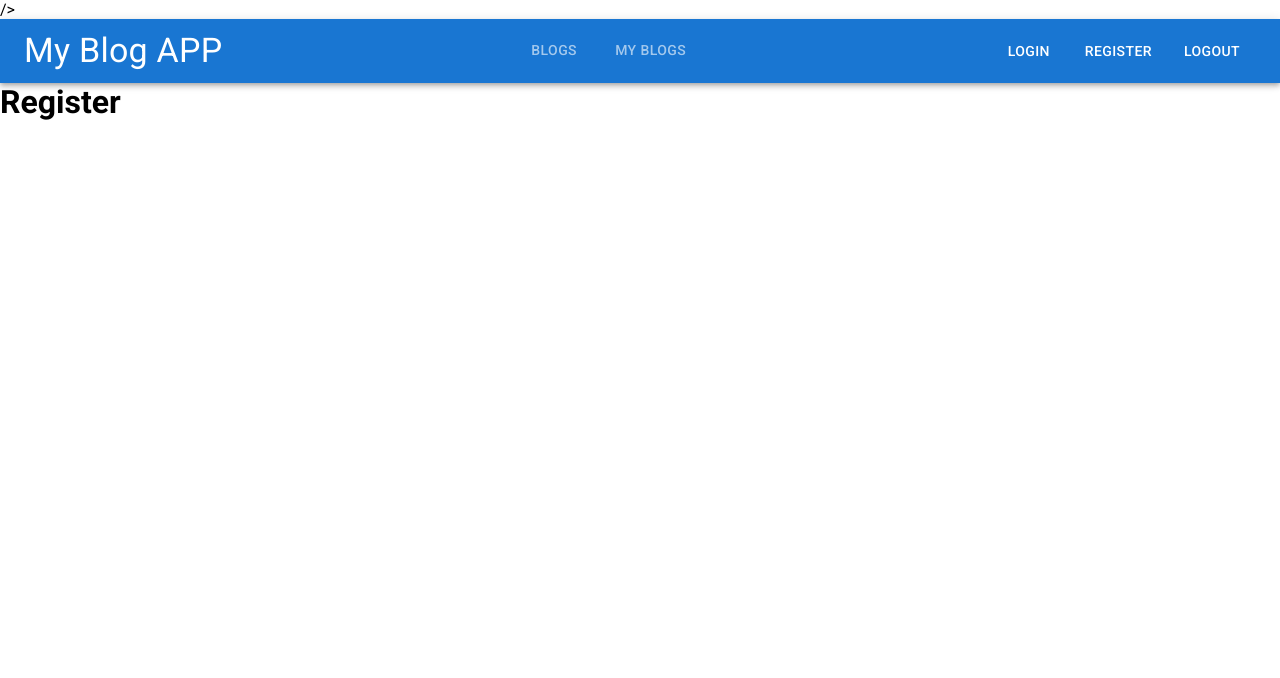
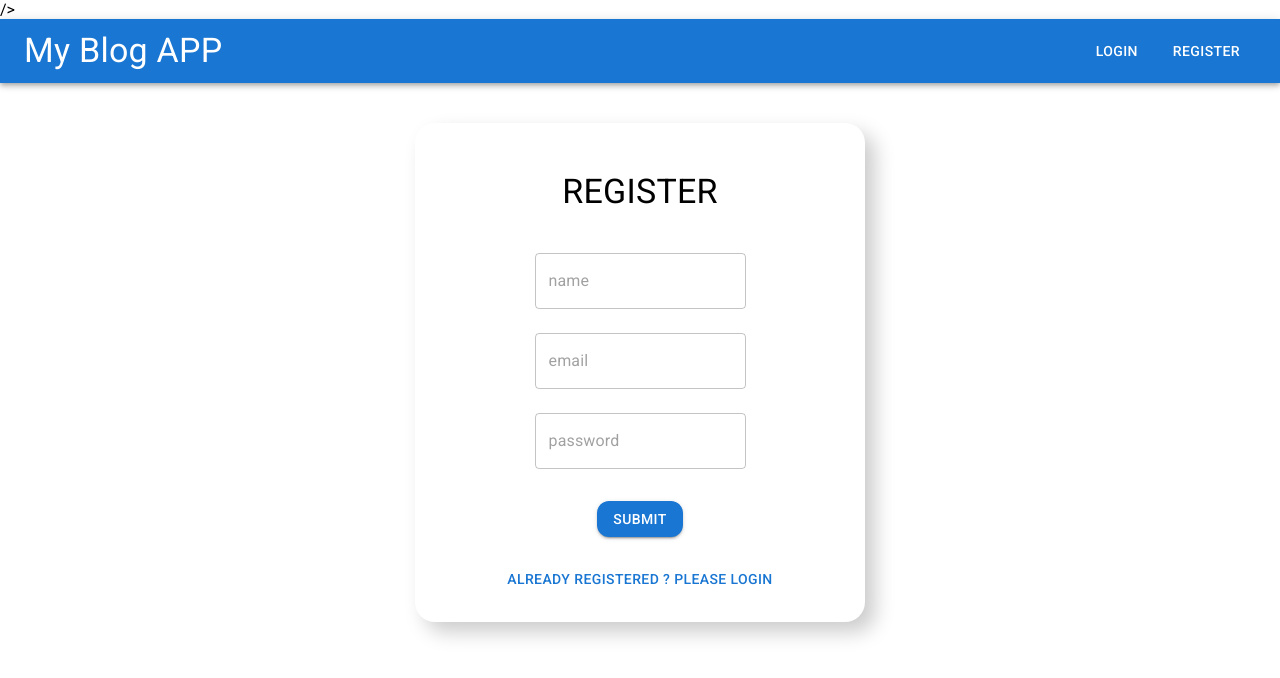
Before and after one commit to HanenBenYounes/Blog_MERN_app, a React (Create React App) app in the folder client/: page /register in a window 1280 px wide. Shown: the top 678 px of the page. Built offline with nearby package versions, Linux system fonts and the light colour scheme.

Commit message:
new commit

```diff
--- a/client/package.json
+++ b/client/package.json
@@ -1,5 +1,6 @@
 {
   "name": "client",
+  "proxy":"http://localhost:8080",
   "version": "0.1.0",
   "private": true,
   "dependencies": {
@@ -10,6 +11,7 @@
     "@testing-library/jest-dom": "^5.16.5",
     "@testing-library/react": "^13.4.0",
     "@testing-library/user-event": "^13.5.0",
+    "axios": "^1.4.0",
     "react": "^18.2.0",
     "react-dom": "^18.2.0",
     "react-redux": "^8.0.7",
--- a/client/src/components/Header.js
+++ b/client/src/components/Header.js
@@ -14,6 +14,7 @@ const Header = () => {
     <AppBar position='sticky'>
         <Toolbar>
             <Typography variant='h4'>My Blog APP</Typography>
+            {isLogin && (
                      <Box display={'flex'} marginLeft="auto" marginRight={'auto'}>
                      <Tabs textColor='inherit' value={value} onChange={(e,val)=>setValue(val)}>
                          <Tab label="blogs" LinkComponent={Link} to="/blogs" ></Tab>
@@ -21,9 +22,22 @@ const Header = () => {
 
                      </Tabs>
                      </Box>
+
+            )}
+
+                <Box display={"flex"} marginLeft="auto">
+                 {!isLogin &&(
+                    <>
                     <Button sx={{margin:1, color:'white'}} LinkComponent={Link} to ="/login">Login</Button>
                       <Button sx={{margin:1, color:'white'}} LinkComponent={Link} to ="/register">Register</Button>
-                <Button sx={{margin:1, color:'white'}}>Logout</Button>
+                    </>
+
+                 )}
+                 {isLogin &&( <Button sx={{margin:1, color:'white'}}>Logout</Button>)
+}
+
+                </Box>
+
 
         </Toolbar>
     </AppBar>
--- a/client/src/pages/Login.js
+++ b/client/src/pages/Login.js
@@ -1,5 +1,5 @@
 import React from 'react'
-
+import {Box, Typography, TextField, Button}from "@mui/material"
 const Login = () => {
   return (
     <div>
--- a/client/src/pages/Register.js
+++ b/client/src/pages/Register.js
@@ -1,11 +1,103 @@
-import React from 'react'
+import React, {useState} from 'react'
+import { useNavigate } from 'react-router-dom'
+import {Box, Typography, TextField, Button}from "@mui/material"
+import e from 'cors';
+import  axios from "axios"
+const Register = () => {
+    const navigate = useNavigate();
+    //state
+    const [inputs, setInputs]=useState({
+        name:'',
+        email:'',
+        password:''
+    });
+    //handle input change
+    const handleChange = (e) =>{
+      setInputs((prevState)=>({
+        ...prevState,
+        [e.target.name]:e.target.value,
 
-const Register = () => {
+
+
+      }));
+    };
+    //form handle
+    const handleSubmit = async (e) =>{
+      e.preventDefault();
+      try{
+       const {data} = await axios.post('/api/v1/user/register', {username:inputs.name, email:inputs.email, password:inputs.password});
+        if(data.success){
+          alert("User Registered Successfully");
+          navigate("/login");
+
+        }
+
+      }catch (error){
+        console.log (error)
+
+      }
+
+      };
   return (
-    <div>
-      <h1>Register</h1>
-    </div>
+    <>
+    <form onSubmit={handleSubmit}>
+      <Box
+      maxWidth={450}
+      display="flex"
+      flexDirection={"column"}
+      alignItems="center"
+      justifyContent={"center"}
+      margin="auto"
+      marginTop={5}
+      boxShadow="10px 10px 20px #ccc"
+      padding={3}
+      borderRadius={5}
+    >
+        <Typography variant="h4"
+        sx={{textTransform:"uppercase"}}
+        padding={3}
+        textAlign="center">Register</Typography>
+        <TextField
+        placeholder='name'
+        value={inputs.name}
+        name='name'
+        onChange={handleChange}
+        margin="normal"
+        type={"text"}
+        required/>
+        <TextField
+        placeholder='email'
+        value={inputs.email}
+        name='email'
+        margin="normal"
+        type={"email"}
+        required
+        onChange={handleChange}/>
+        <TextField
+        placeholder='password'
+        value={inputs.password}
+        name='password'
+        margin="normal"
+        type={"password"}
+        required
+        onChange={handleChange}/>
+        <Button
+         type="submit"
+         sx={{borderRadius:3,
+         marginTop:3}}
+         variant="contained"
+         color="primary">Submit</Button>
+        <Button
+        onClick={()=>navigate('/login')}
+         type="submit"
+         sx={{borderRadius:3,
+         marginTop:3}}
+         >Already Registered ? Please Login</Button>
+
+    </Box>
+    </form>
+    </>
   )
 }
 
-export default Register
+export default Register;
--- a/package.json
+++ b/package.json
@@ -5,13 +5,16 @@
   "main": "index.js",
   "scripts": {
     "start": "nodemon index.js",
-    "test": "echo \"Error: no test specified\" && exit 1"
+    "test": "echo \"Error: no test specified\" && exit 1",
+    "client":"npm start --prefix ./client",
+    "dev": "concurrently \"npm index.js\" \"npm run client\""
   },
   "author": "",
   "license": "ISC",
   "dependencies": {
     "bcrypt": "^5.1.0",
     "colors": "^1.4.0",
+    "concurrently": "^8.2.0",
     "cors": "^2.8.5",
     "dotenv": "^16.1.4",
     "express": "^4.18.2",
```
Also changed, not shown: 2 other files (tests, documents, lock files or other folders). Lines whose indentation alone changed are shown as unchanged.
